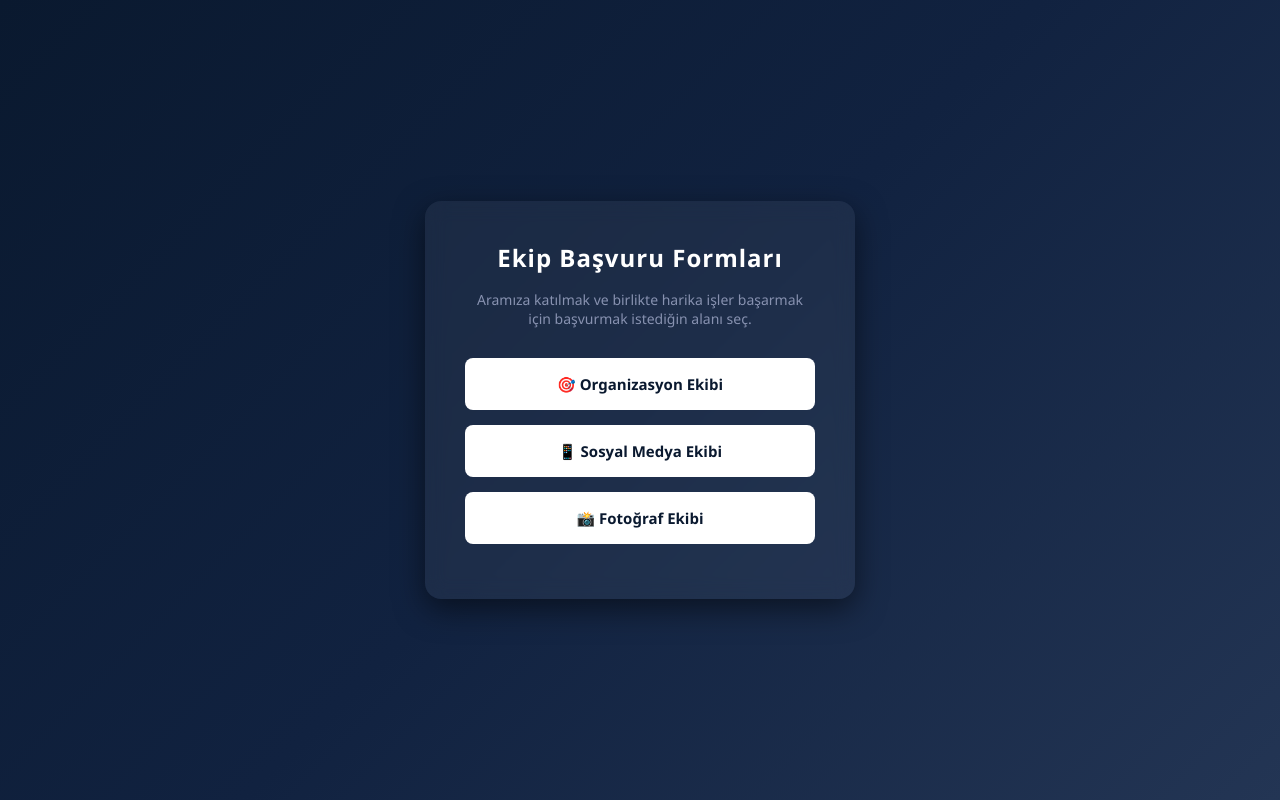
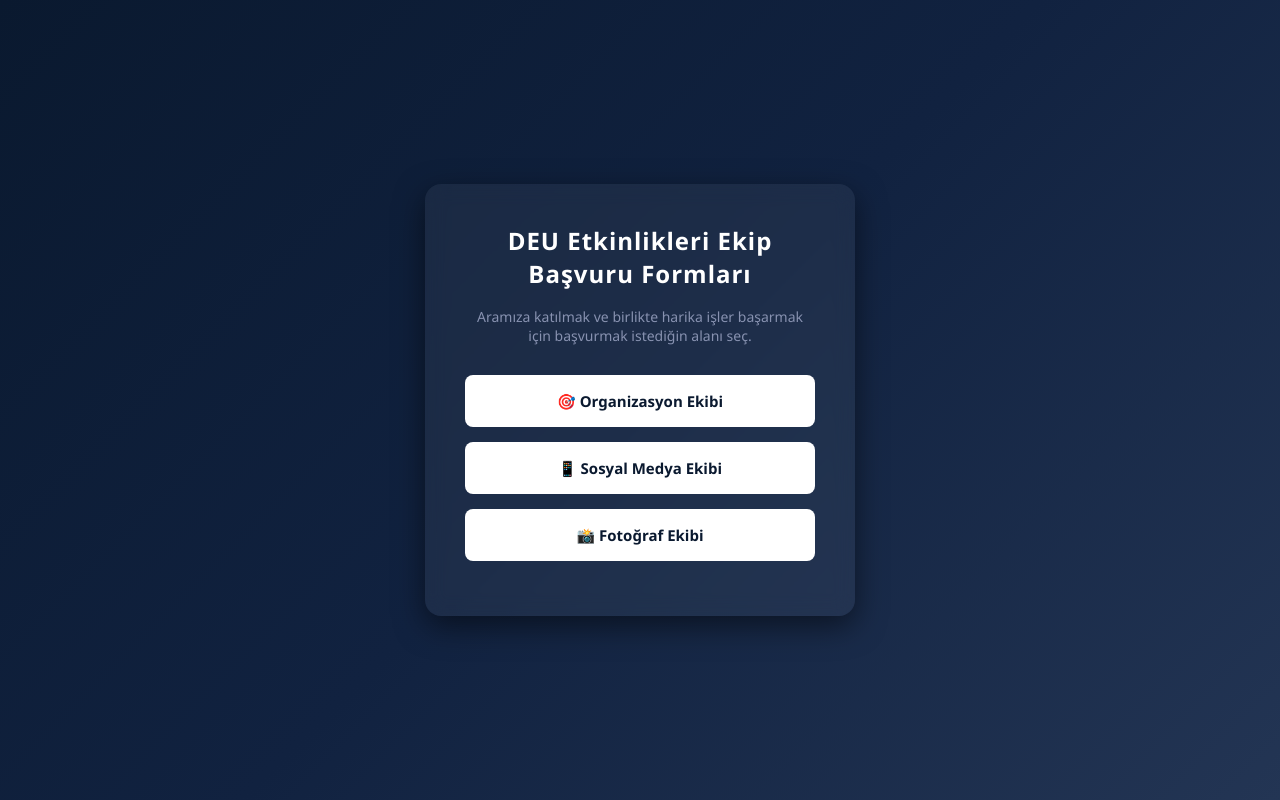
Before and after one commit to Alparslan-Soyak/ekip-basvuru, a plain HTML site: page index.html in a window 1280 px wide. Drawn offline with Linux system fonts and the light colour scheme.

Commit message:
Update index.html

```diff
--- a/index.html
+++ b/index.html
@@ -3,7 +3,7 @@
 <head>
     <meta charset="UTF-8">
     <meta name="viewport" content="width=device-width, initial-scale=1.0">
-    <title>Ekip Başvuru Formları</title>
+    <title>DEU Etkinlikleri Ekip Başvuru Formları</title>
     <style>
         body {
             font-family: 'Segoe UI', Tahoma, Geneva, Verdana, sans-serif;
@@ -51,7 +51,7 @@
 </head>
 <body>
     <div class="container">
-        <h1>Ekip Başvuru Formları</h1>
+        <h1>DEU Etkinlikleri Ekip Başvuru Formları</h1>
         <p>Aramıza katılmak ve birlikte harika işler başarmak için başvurmak istediğin alanı seç.</p>
 
         <!-- DİKKAT: GOOGLE FORM LİNKLERİNİ AŞAĞIDAKİ TIRNAK İŞARETLERİNİN İÇİNE YAPIŞTIR -->
```
